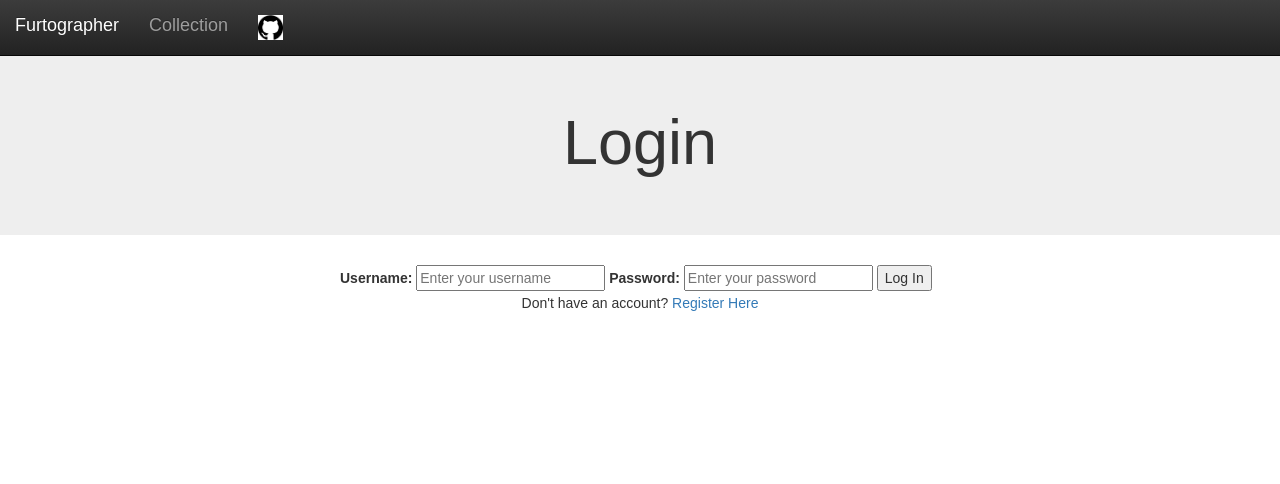
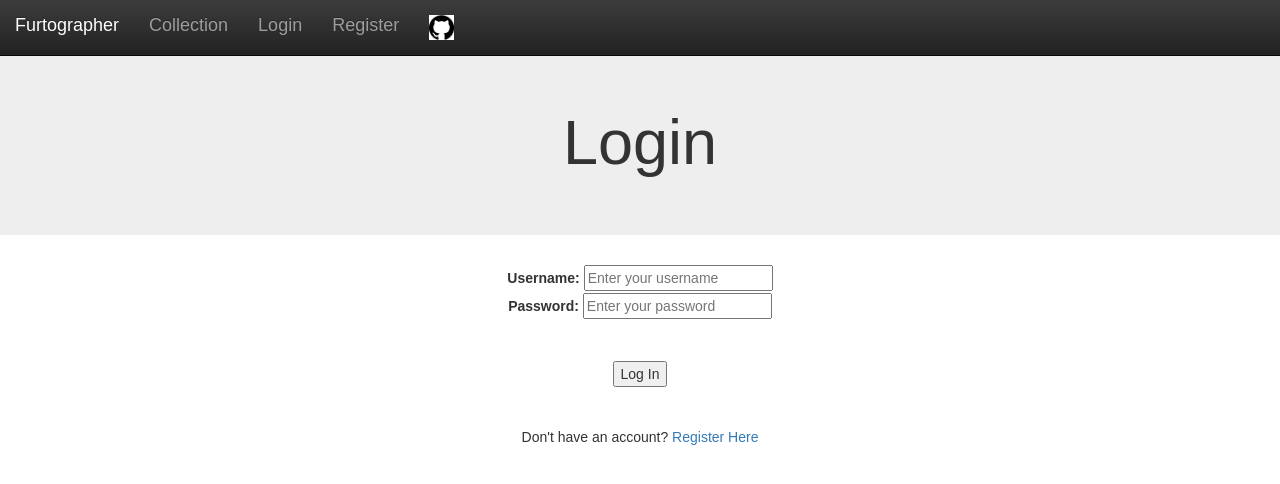
Before and after one commit to pranavbala3/Furtographer, a Flask app: page /login in a window 1280 px wide. Shown: the top 484 px of the page. Run offline with Flask 3, Linux system fonts and the light colour scheme; some libraries are stand-ins or nearby versions.

Commit message:
improved login/register pages; added them on navbar; improved UI

```diff
--- a/static/main.css
+++ b/static/main.css
@@ -56,12 +56,21 @@ td {
     color: #fff;
 }
 
+.login-content {
+    margin: 0 auto;
+    width: 100%;
+}
+
 .delete-button {
     background-color: red;
 }
 
 .update-button {
     background-color: blue;
+}
+
+.login-button {
+    background-color: green;
 }
 
 .form {
--- a/templates/base.html
+++ b/templates/base.html
@@ -22,6 +22,10 @@
         <div class="navbar-header">
             <a class="navbar-brand" href="/">Furtographer</a>
             <a class="navbar-brand" href="/collection">Collection</a>
+            {% if not logged_in %}
+            <a class ="navbar-brand" href="/login">Login</a>
+            <a class ="navbar-brand" href="/register">Register</a>
+            {% endif %}
         </div>
         <div id="navbar" class="collapse navbar-collapse">
             <ul class="nav navbar-nav">
--- a/templates/index.html
+++ b/templates/index.html
@@ -21,6 +21,10 @@
             <div class="navbar-header">
                 <a class="navbar-brand" href="/">Furtographer</a>
                 <a class="navbar-brand" href="/collection">Collection</a>
+                {% if not logged_in %}
+                <a class ="navbar-brand" href="/login">Login</a>
+                <a class ="navbar-brand" href="/register">Register</a>
+                {% endif %}
             </div>
             <div id="navbar" class="collapse navbar-collapse">
                 <ul class="nav navbar-nav">
--- a/templates/login.html
+++ b/templates/login.html
@@ -16,18 +16,26 @@
     </div>
 </div>
 
-<div class="content">
+<div class="login-content">
     <form action="/login" method="POST">
-        <label for="username">Username:</label>
-        <input type="text" name="username" id="username" placeholder="Enter your username">
-        <label for="password">Password:</label>
-        <input type="password" name="password" id="password" placeholder="Enter your password">
-        <input type="submit" value="Log In">
+        <div style="text-align: center;">
+            <label for="username">Username:</label>
+            <input type="text" name="username" id="username" placeholder="Enter your username">
+        </div>
+        <div style="text-align: center;">
+            <label for="password">Password:</label>
+            <input type="password" name="password" id="password" placeholder="Enter your password">
+        </div>
+        <br></br>
+        <div style="text-align: center;">
+            <button type="submit">Log In</button>
+        </div>
     </form>
     {% if login_failed %}
         <p style="color: red; text-align: center;">Login failed. Please check your username and password.</p>
     {% endif %}
 
+    <br></br>
     <p style="text-align: center;">Don't have an account? <a href="/register">Register Here</a></p>
 </div>
 {% endblock %}
```
Also changed, not shown: templates/register.html (+11 -5 lines), instance/test2.db.
